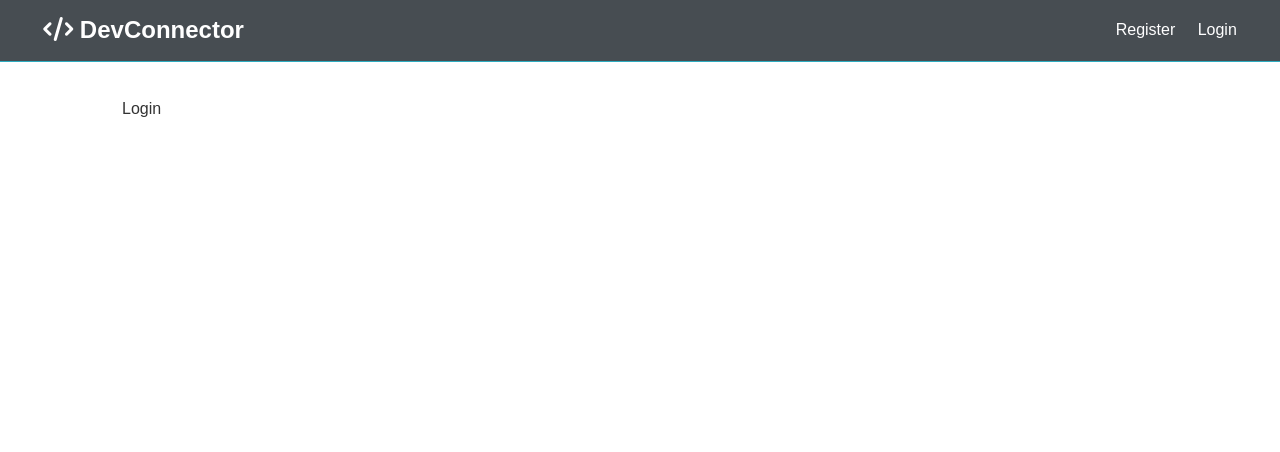
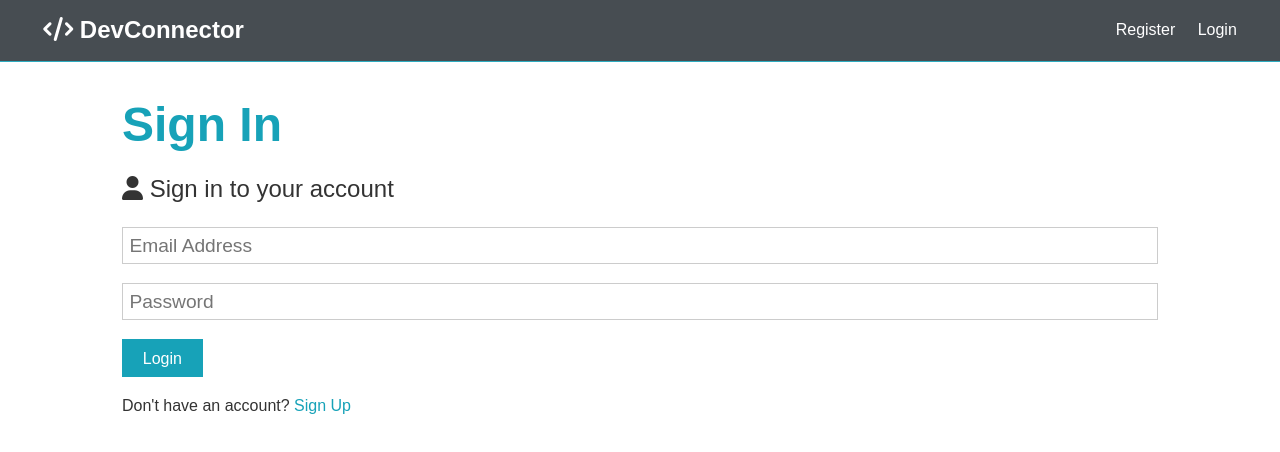
Before and after one commit to Tibo0924/MERN, a React (Create React App) app in the folder client/: page /login in a window 1280 px wide. Shown: the top 452 px of the page. Built offline with nearby package versions, Linux system fonts and the light colour scheme.

Commit message:
Set up login form state

```diff
--- a/client/src/components/auth/Login.js
+++ b/client/src/components/auth/Login.js
@@ -1,6 +1,53 @@
-import React from "react";
+import React, { Fragment, useState } from "react";
+import { Link } from "react-router-dom";
+const Login = () => {
+  const [formData, setFormData] = useState({
+    email: "",
+    password: "",
+  });
+  const { email, password } = formData;
 
-const Login = () => {
-  return <div>Login</div>;
+  const onChange = (e) =>
+    setFormData({ ...formData, [e.target.name]: e.target.value });
+  const onSubmit = async (e) => {
+    e.preventDefault();
+
+    console.log("SUCCESS");
+  };
+  return (
+    <Fragment>
+      <h1 className="large text-primary">Sign In</h1>
+      <p className="lead">
+        <i className="fas fa-user"></i> Sign in to your account
+      </p>
+      <form className="form" onSubmit={(e) => onSubmit(e)}>
+        <div className="form-group">
+          <input
+            type="email"
+            placeholder="Email Address"
+            name="email"
+            value={email}
+            onChange={(e) => onChange(e)}
+            required
+          />
+        </div>
+        <div className="form-group">
+          <input
+            type="password"
+            placeholder="Password"
+            name="password"
+            value={password}
+            onChange={(e) => onChange(e)}
+            minLength="6"
+          />
+        </div>
+
+        <input type="submit" className="btn btn-primary" value="Login" />
+      </form>
+      <p className="my-1">
+        Don't have an account? <Link to="/register">Sign Up</Link>
+      </p>
+    </Fragment>
+  );
 };
 export default Login;
--- a/client/src/components/auth/Register.js
+++ b/client/src/components/auth/Register.js
@@ -1,5 +1,5 @@
 import React, { Fragment, useState } from "react";
-
+import { Link } from "react-router-dom";
 const Register = () => {
   const [formData, setFormData] = useState({
     name: "",
@@ -11,12 +11,12 @@
 
   const onChange = (e) =>
     setFormData({ ...formData, [e.target.name]: e.target.value });
-  const onSubmit = (e) => {
+  const onSubmit = async (e) => {
     e.preventDefault();
     if (password !== password2) {
       console.log("Passwords do not match");
     } else {
-      console.log(formData);
+      console.log("SUCCESS");
     }
   };
   return (
@@ -73,7 +73,7 @@
         <input type="submit" className="btn btn-primary" value="Register" />
       </form>
       <p className="my-1">
-        Already have an account? <a href="login.html">Sign In</a>
+        Already have an account? <Link to="/login">Sign In</Link>
       </p>
     </Fragment>
   );
```
